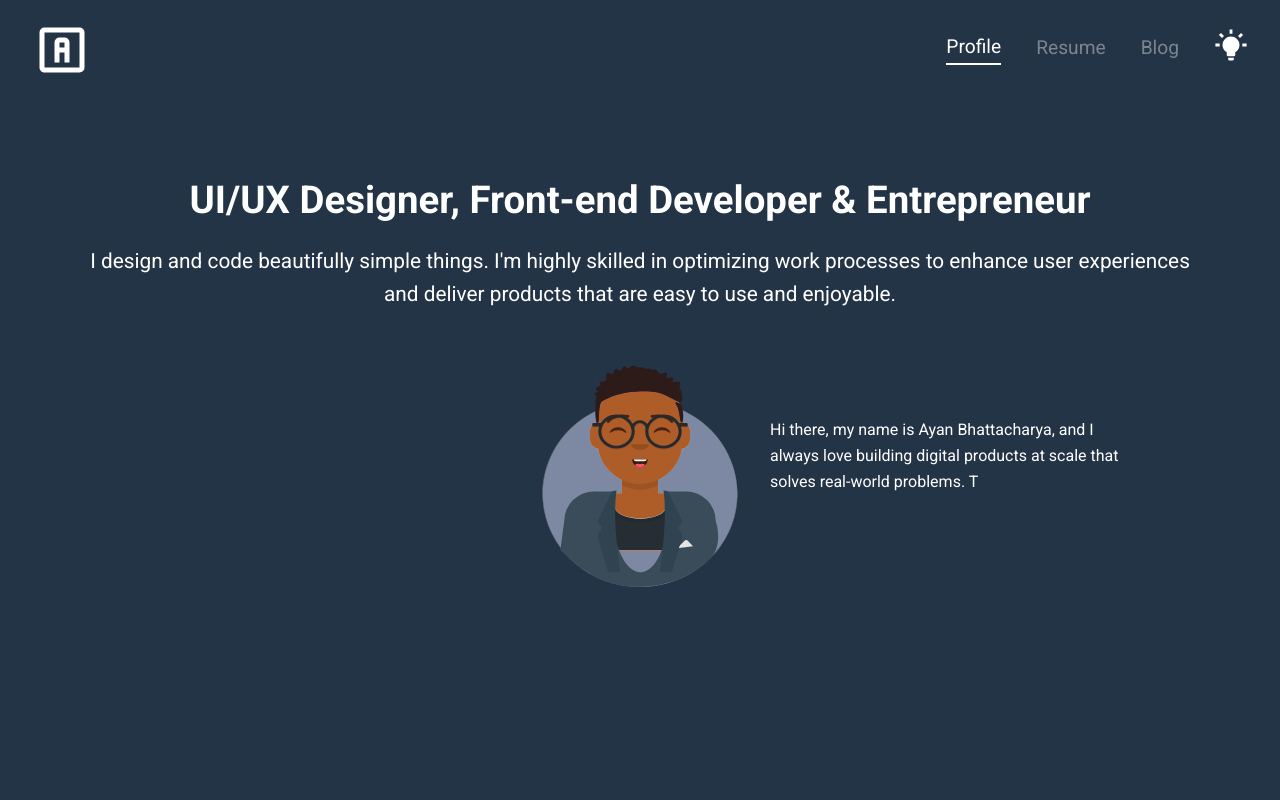
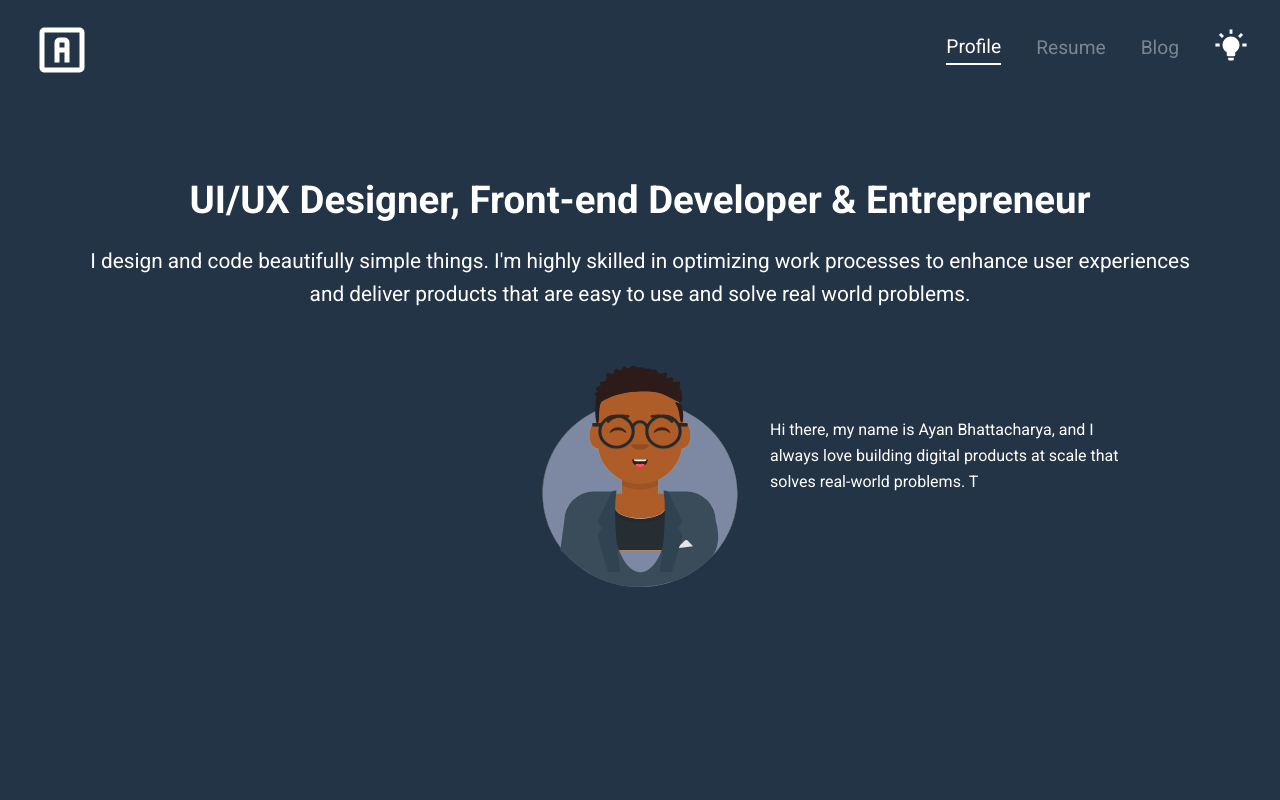
Before and after one commit to Ayanbhattachary/portfolio, a React (Create React App) app: page /profile in a window 1280 px wide. Shown: the top 800 px of the page. Built offline with nearby package versions, Linux system fonts and the light colour scheme.

Commit message:
Update HeroSection.js

```diff
--- a/src/componenets/HeroSection.js
+++ b/src/componenets/HeroSection.js
@@ -44,7 +44,7 @@ export default class HeroSection extends Component {
             <p className="banner-subtitle ">
               I design and code beautifully simple things. I'm highly skilled in
               optimizing work processes to enhance user experiences and deliver
-              products that are easy to use and enjoyable.
+              products that are easy to use and solve real world problems.
             </p>
             <div className="avatar-animation">
               <img
```
